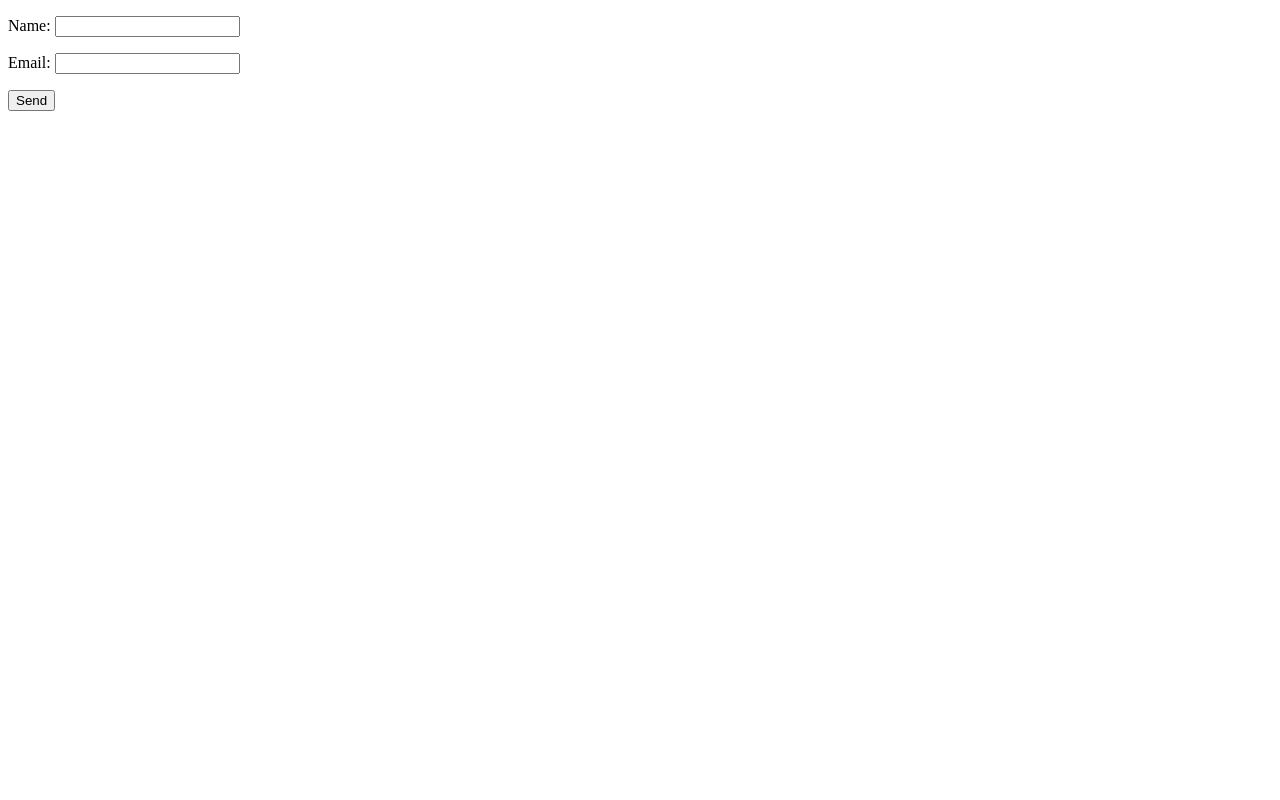
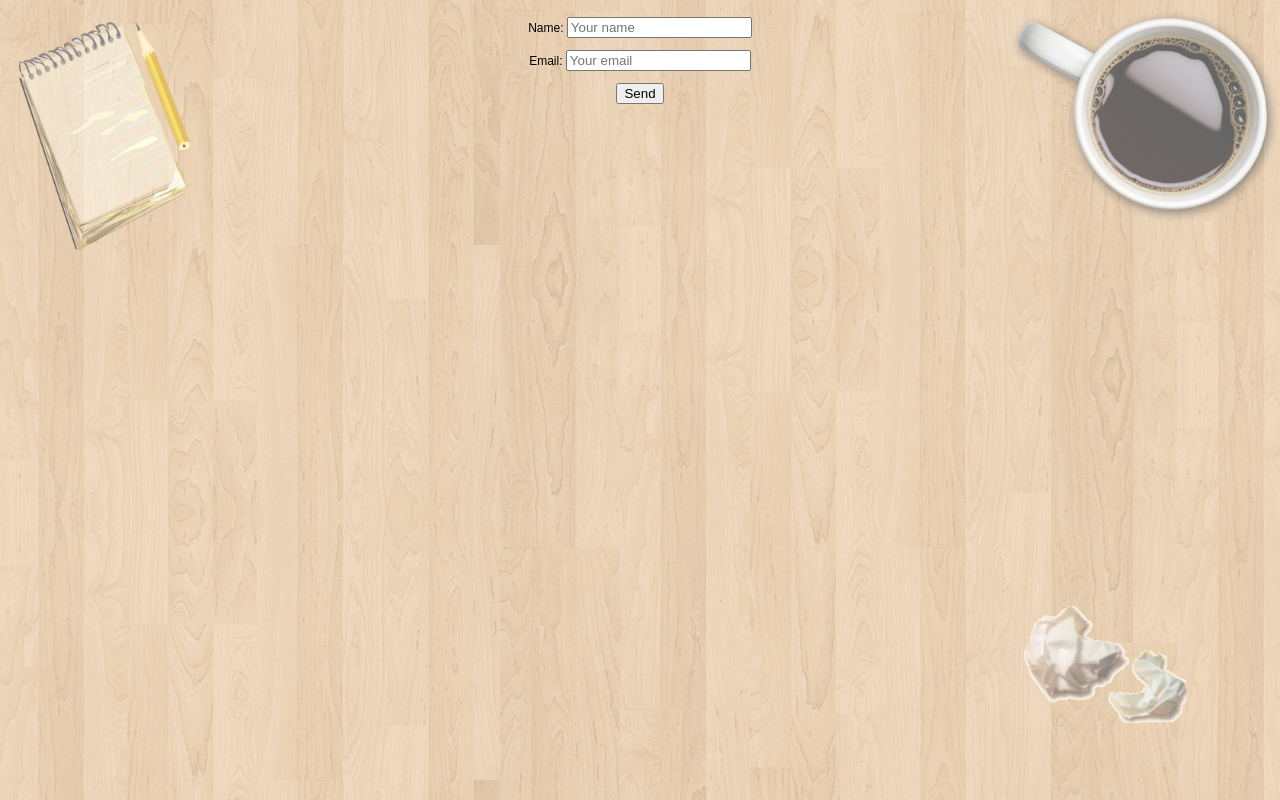
Before and after one commit to mattred1/mattred1.github.io, a plain HTML site: page contact.html in a window 1280 px wide. Drawn offline with Linux system fonts and the light colour scheme.

Commit message:
get forms up and running

```diff
--- a/contact.html
+++ b/contact.html
@@ -1,10 +1,15 @@
 <!DOCTYPE html>
 <html lang=en>
-<section>
-  <form action="//formspree.io/mattred1@gmail.com"
-        method="POST">
-      <p> Name: <input type="text" name="name"></p>
-      <p>Email: <input type="email" name="_replyto"></p>
-      <input type="submit" value="Send">
-  </form>
-</section>
+<head>
+  <link rel="stylesheet" href="resume.css">
+  <meta charset="utf-8">
+</head>
+<body>
+  <section>
+    <form action="//formspree.io/mattred1@gmail.com" method="POST">
+        <p> Name: <input type="text" name="name" placeholder="Your name"></p>
+        <p>Email: <input type="email" name="_replyto" placeholder="Your email"></p>
+        <input type="submit" value="Send">
+    </form>
+  </section>
+</body
--- a/resume.css
+++ b/resume.css
@@ -113,9 +113,9 @@ a:hover{
   border-width: medium;
   }
 
-#emailme {
+#contactme {
+  font-family: Righteous;
   font-size: 2em;
-  font-family: andale mono, cursive;
   font-variant:small-caps;
 }
 
```
Also changed, not shown: index.html (+1 -1 lines).
